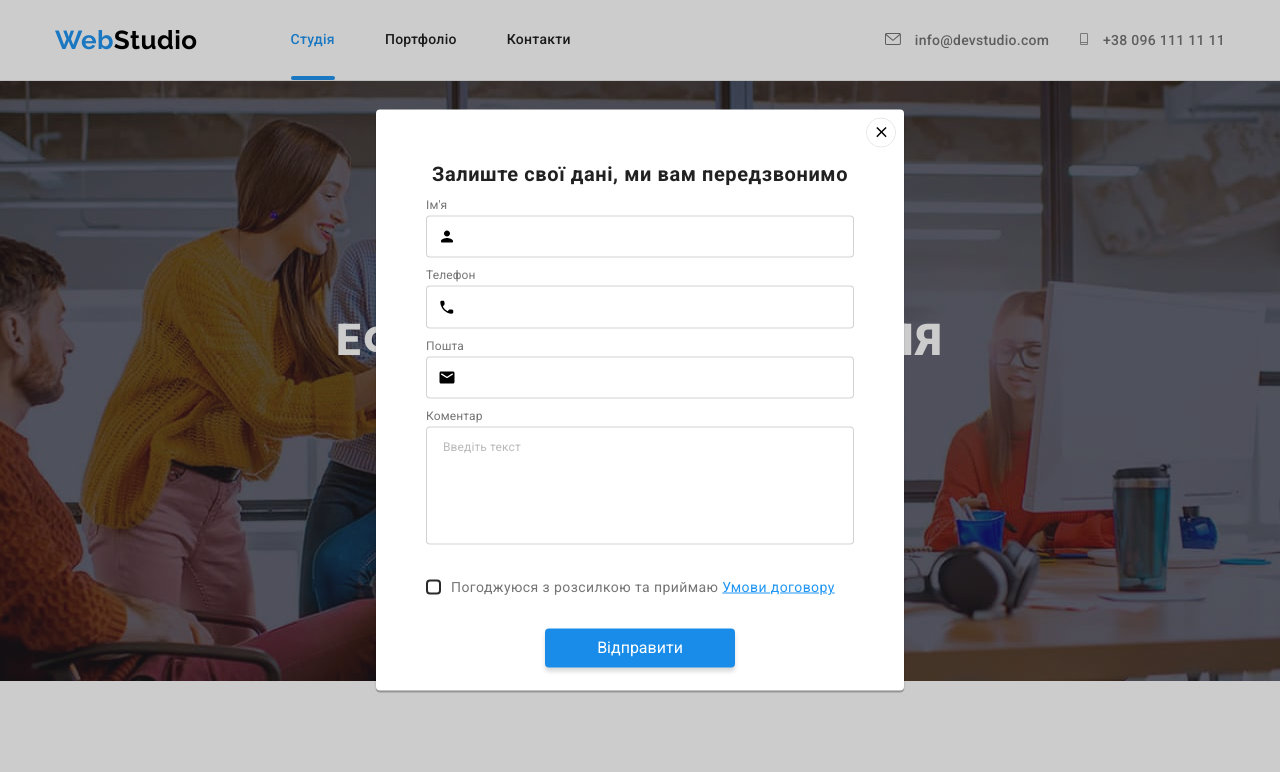
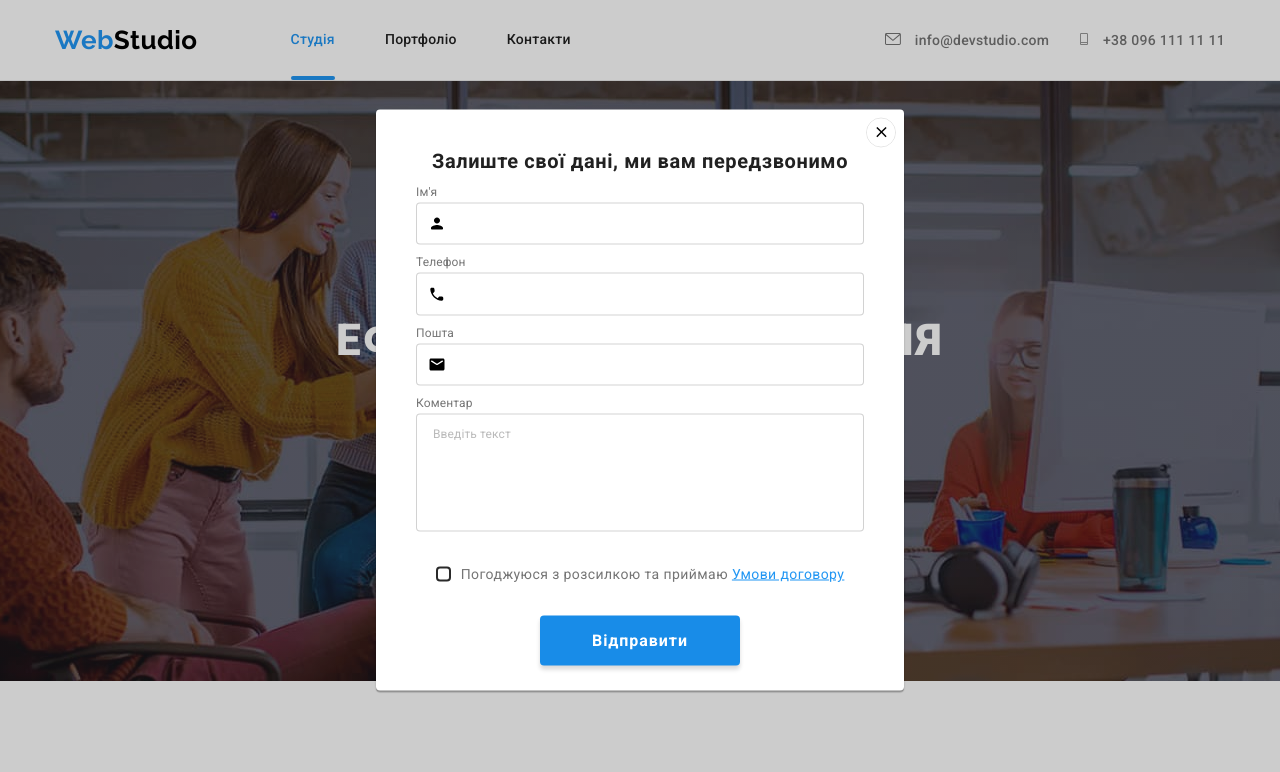
Before and after one commit to world-wanderer/goit-markup-hw-06, a plain HTML site: page index.html in a window 1280 px wide. Both pictures are taken after a click on the button "Замовити послугу". Shown: the top 772 px of the page. Drawn offline with nearby package versions, Linux system fonts and the light colour scheme.

Commit message:
виправлене домашнє завдання №6

```diff
--- a/css/styles.css
+++ b/css/styles.css
@@ -209,6 +209,7 @@ img {
   left: 0;
   width: 100%;
   height: 100%;
+  z-index: 1;
   background-color: rgba(0, 0, 0, 0.2);
   opacity: 1;
 
@@ -227,7 +228,7 @@ img {
 
   width: 528px;
   height: 581px;
-  padding: 8px;
+  padding: 40px;
 
   background: #ffffff;
   box-shadow: 0px 1px 3px rgba(0, 0, 0, 0.12), 0px 1px 1px rgba(0, 0, 0, 0.14),
@@ -243,6 +244,7 @@ img {
 
   border: none;
   background-color: #fff;
+  cursor: pointer;
 }
 .modal-btn svg {
   border: 1px solid rgba(0, 0, 0, 0.1);
@@ -257,12 +259,10 @@ textarea {
 }
 .form {
   width: 448px;
-  padding: 10px;
   margin-left: auto;
   margin-right: auto;
 }
 .modal-text {
-  padding-top: 35px;
   margin-bottom: 12px;
   font-family: 'Roboto';
   font-weight: 700;
@@ -285,6 +285,7 @@ textarea {
   padding-left: 42px;
   border: 1px solid rgba(33, 33, 33, 0.2);
   border-radius: 4px;
+  outline: transparent;
 }
 .modal-label {
   margin-bottom: 4px;
@@ -308,6 +309,7 @@ textarea {
 .modal-checkbox {
   display: flex;
   align-items: center;
+  justify-content: center;
   margin-top: 20px;
 }
 .checkbox-label {
@@ -322,8 +324,15 @@ textarea {
 }
 .modal-button {
   margin-top: 30px;
-  color: #fff;
   padding: 10px 52px;
+
+  font-family: 'Roboto';
+  font-weight: 700;
+  font-size: 16px;
+  line-height: 30px;
+  letter-spacing: 0.06em;
+  color: #ffffff;
+
   background-color: #188ce8;
   box-shadow: 0px 4px 4px rgba(0, 0, 0, 0.15);
   border-radius: 4px;
--- a/index.html
+++ b/index.html
@@ -442,7 +442,7 @@
               id="input-mail"
               placeholder="E-mail"
             />
-            <button class="footer-button">
+            <button type="submit" class="footer-button">
               Підписатися
               <svg class="" width="24" height="24">
                 <use href="./images/icons.svg#icon-send"></use>
```
Also changed, not shown: portfolio.html (+1 -1 lines).
